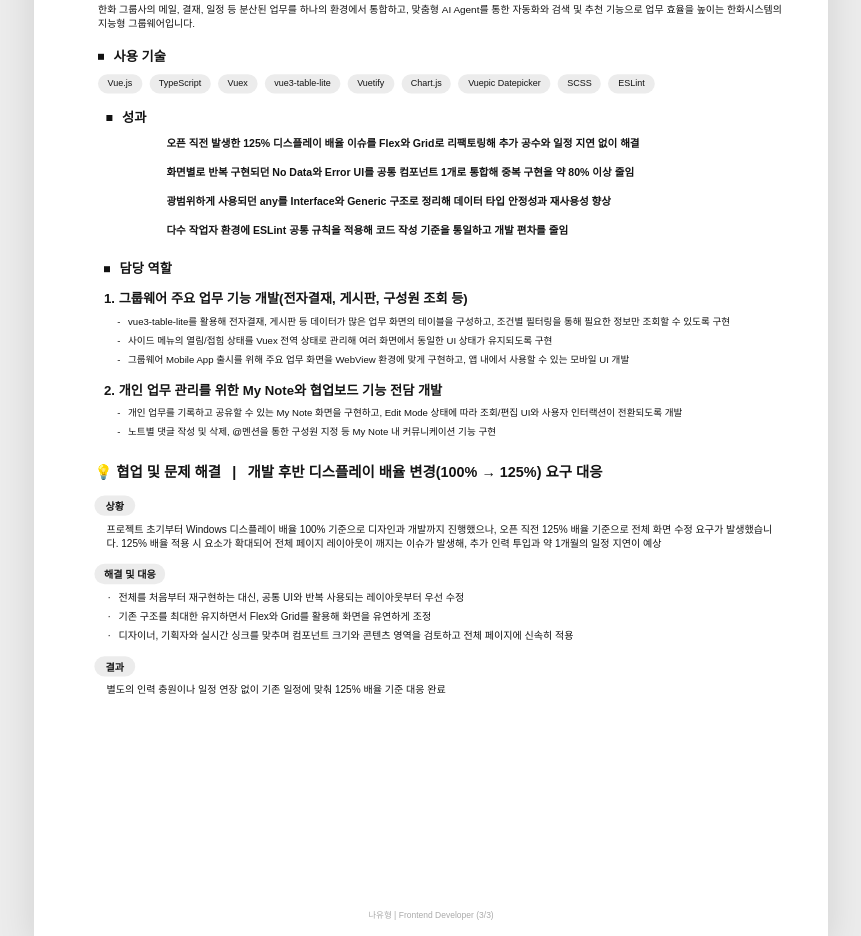
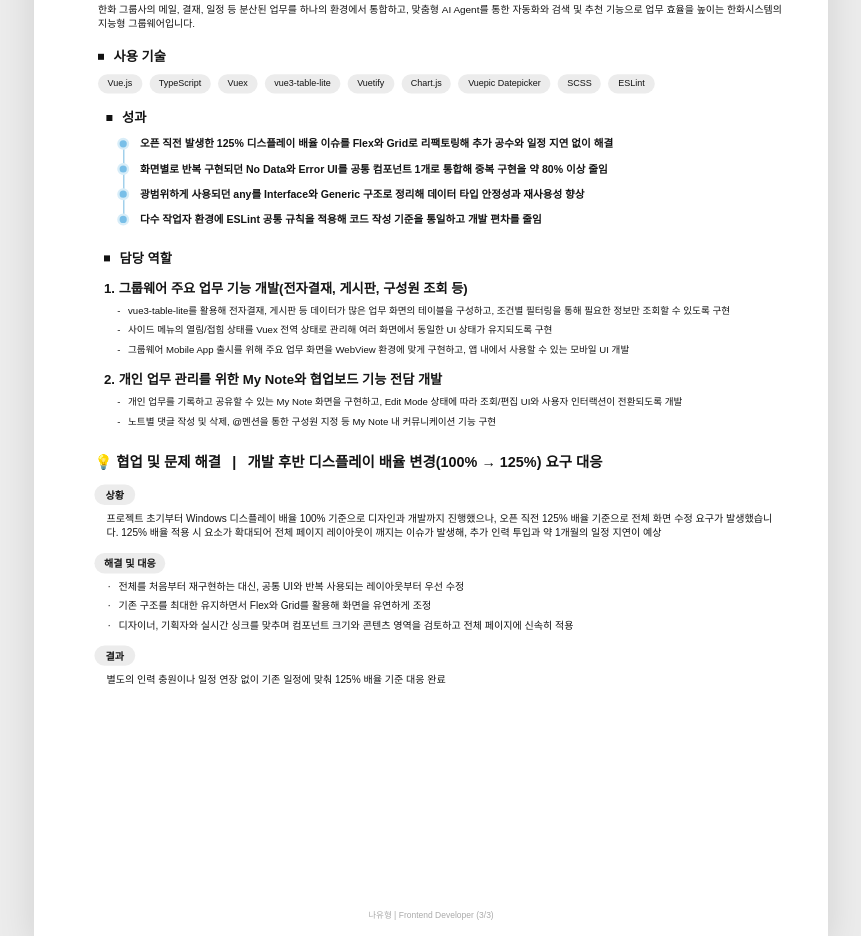
Before and after one commit to yumerry1203/portfolio26, a React (Vite) app: page /portfolio26/career in a window 1280 px wide. Shown: the part 2520-3456 px from the top of the page, without its empty margins (209-1070 px from the left). Built offline with nearby package versions, Linux system fonts and the light colour scheme; a web font is replaced by a local one.

Commit message:
fix: 경력기술서 도형추가

```diff
--- a/src/pages/Career/CareerPage.css
+++ b/src/pages/Career/CareerPage.css
@@ -385,21 +385,6 @@
   margin-top: 11px;
 }
 
-.career-sheet--page-3 .career-outcome-list {
-  grid-template-columns: minmax(0, 1fr);
-  gap: 12px;
-  margin-left: 50px;
-}
-
-.career-sheet--page-3 .career-outcome-list::before,
-.career-sheet--page-3 .career-outcome-list li > span {
-  display: none;
-}
-
-.career-sheet--page-3 .career-outcome-list li {
-  display: block;
-}
-
 .career-collaboration-section {
   margin: 20px 0 0 12px;
 }
```
